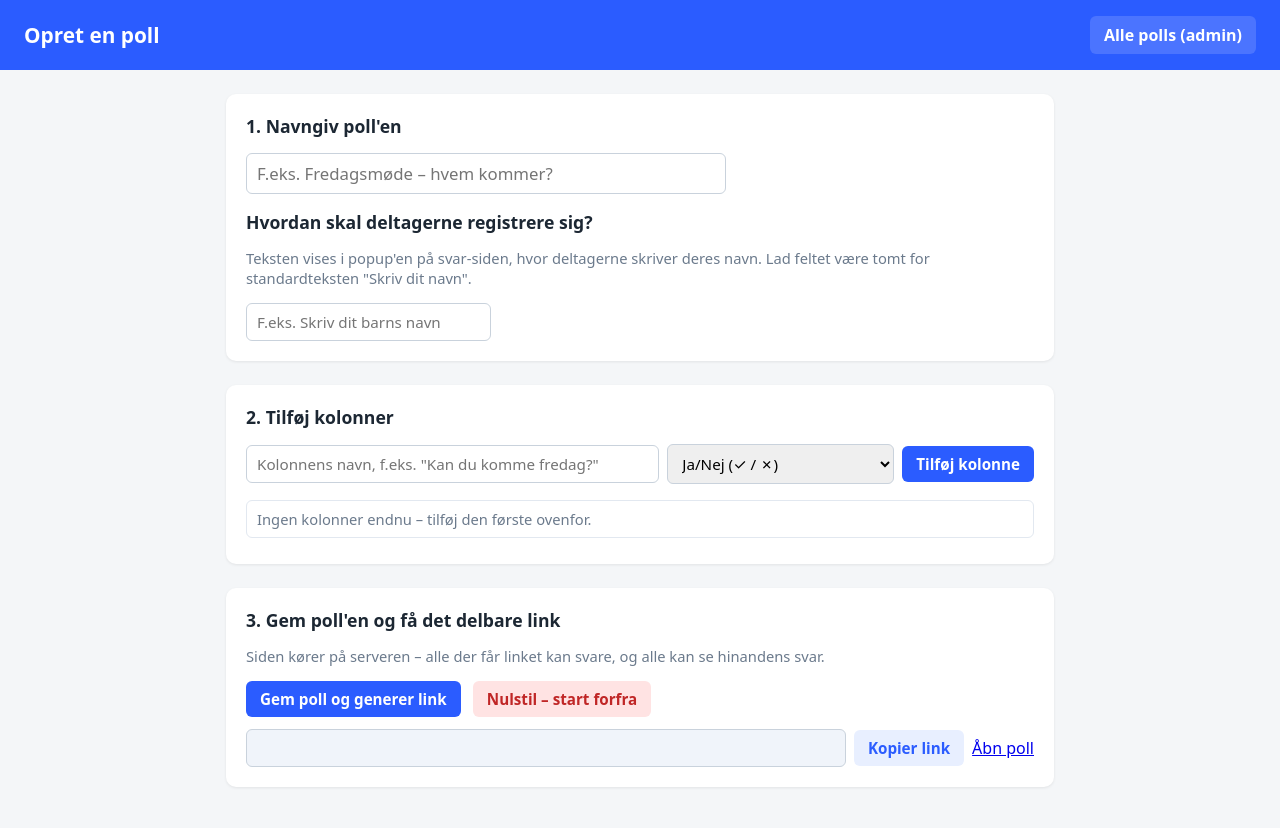
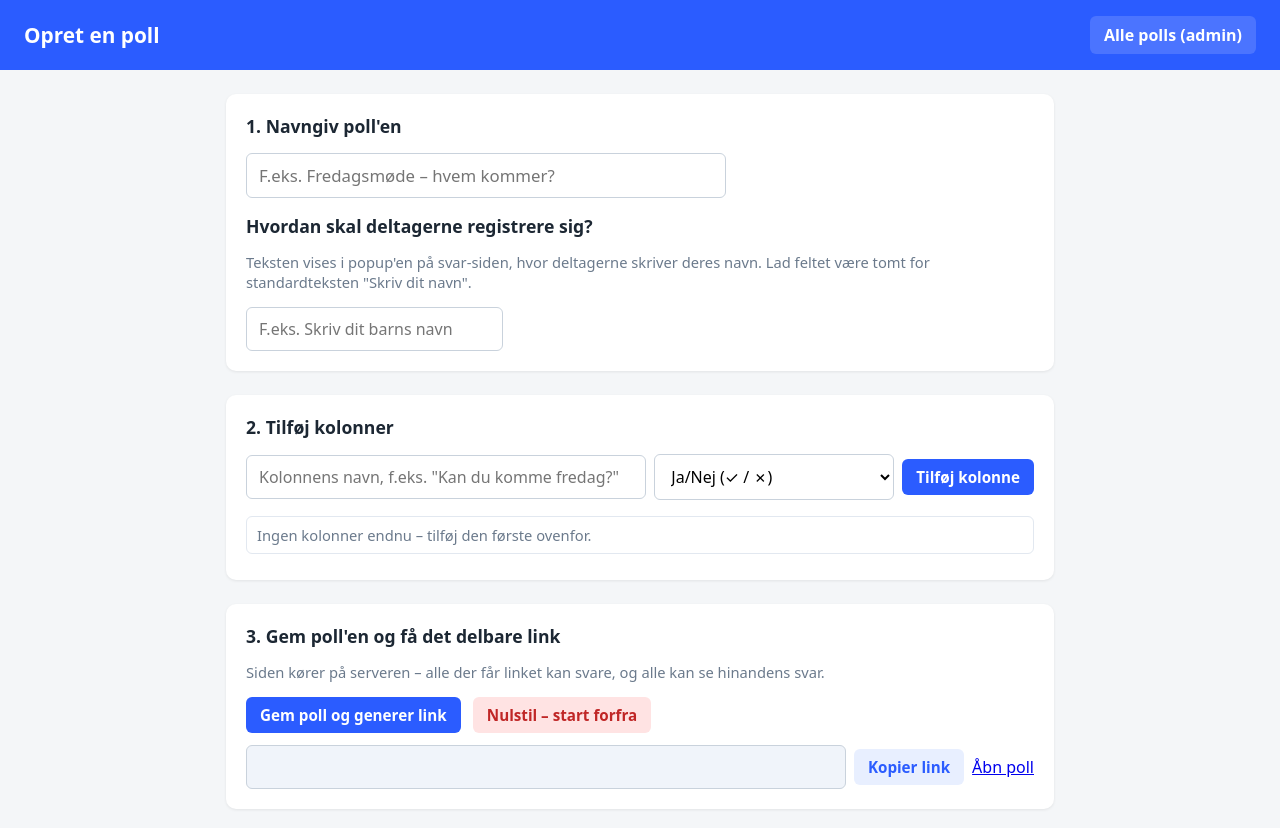
Before and after one commit to krownburger/polls, a plain HTML site: page index.html in a window 1280 px wide. Drawn offline with Linux system fonts and the light colour scheme.

Commit message:
Larger, touch-friendly select dropdowns on answer and create pages
Co-authored-by: krownburger <krownburger@users.noreply.github.com>

```diff
--- a/index.html
+++ b/index.html
@@ -14,7 +14,8 @@
   main { max-width: 860px; margin: 24px auto; padding: 0 16px; display: flex; flex-direction: column; gap: 24px; }
   section.card { background: #fff; border-radius: 10px; padding: 20px; box-shadow: 0 1px 3px rgba(0,0,0,0.08); }
   section.card h2 { margin-top: 0; font-size: 1.1rem; }
-  input[type="text"], select { padding: 8px 10px; border: 1px solid #c9d2dc; border-radius: 6px; font-size: 0.95rem; }
+  input[type="text"], select { padding: 10px 12px; border: 1px solid #c9d2dc; border-radius: 6px; font-size: 1rem; }
+  select { min-width: 220px; background: #fff; }
   #titleInput { width: 100%; max-width: 480px; font-size: 1.05rem; }
   .add-col { display: flex; gap: 8px; flex-wrap: wrap; align-items: center; }
   .add-col input { flex: 1; min-width: 160px; }
```
Also changed, not shown: svar.html (+1 -0 lines).
